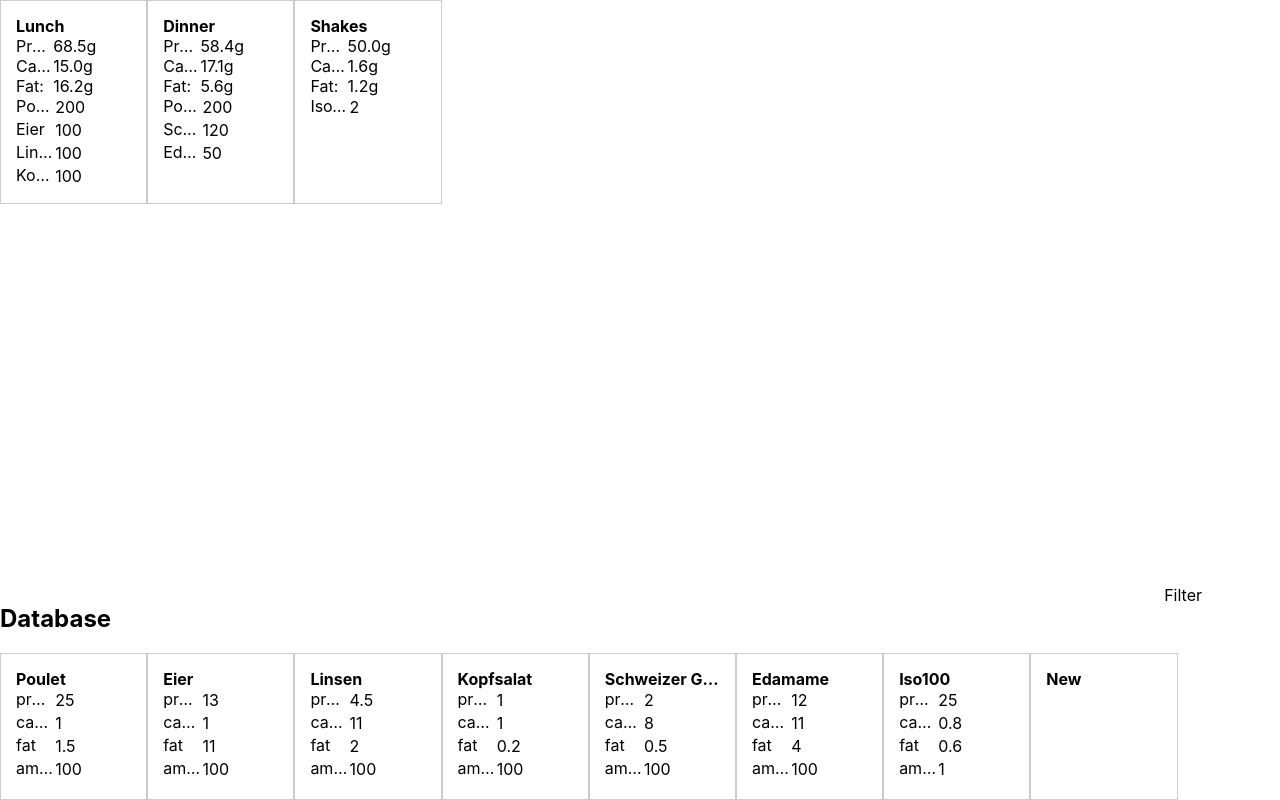
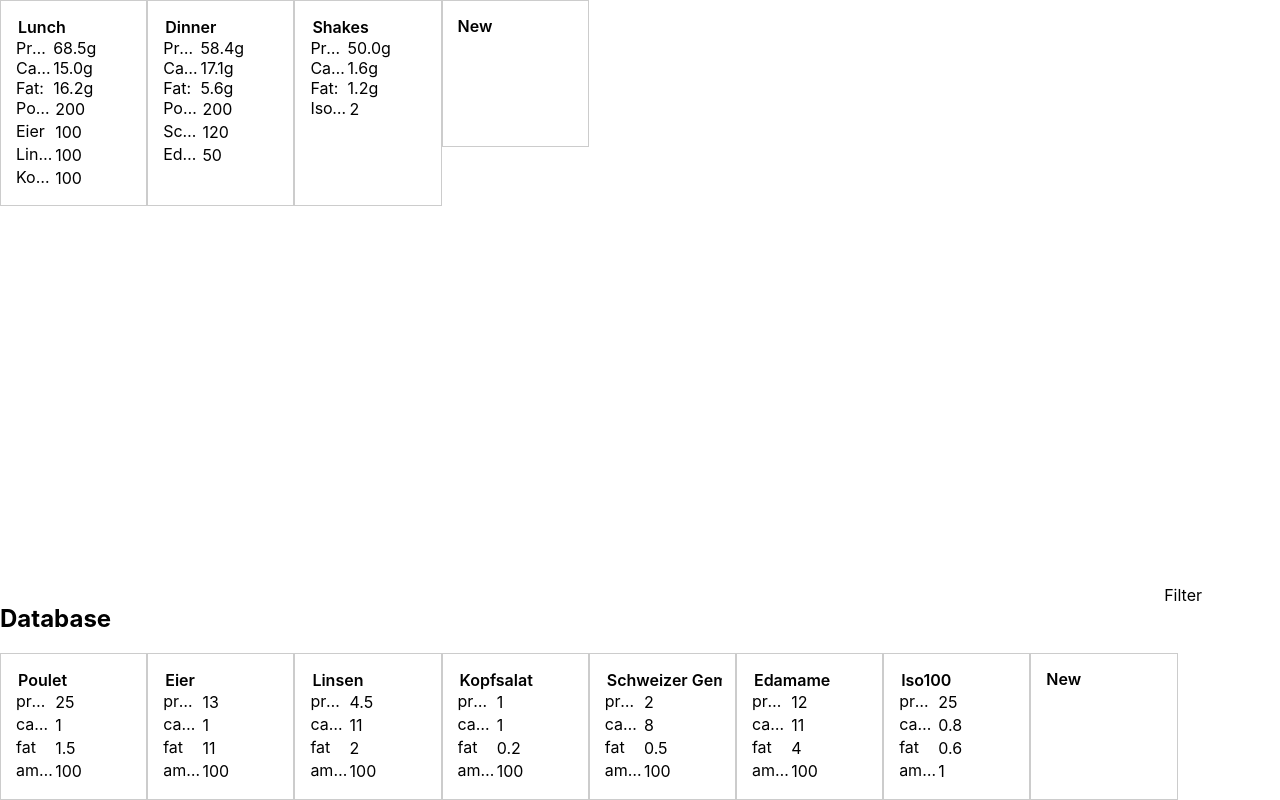
Before and after one commit to nanexo/MealPlanner, a React (Create React App) app: page / in a window 1280 px wide. Built offline with nearby package versions, Linux system fonts and the light colour scheme.

Commit message:
support adding new meals/foods, make title editable

```diff
--- a/src/App.css
+++ b/src/App.css
@@ -2,7 +2,7 @@ body, html, #root {
 	height: 100vh;
 }
 
-span, div {
+span {
 	white-space: nowrap;
 	overflow: hidden;
 	text-overflow: ellipsis;
--- a/src/Card.css
+++ b/src/Card.css
@@ -6,5 +6,7 @@
 }
 
 .card-header {
-	font-weight: bold;
+	font-weight: 600;
+	font-size: 16px;
+	width: 100%;
 }
--- a/src/Card.js
+++ b/src/Card.js
@@ -1,11 +1,17 @@
 import React from 'react';
+import Entry from './Entry';
 import './Card.css';
 
 
 function Card(props) {
+	let header = props.editableTitle ?
+		<Entry appearance="card-header" value={props.title} placeholder="Title" onValueChanged={props.onHeaderChanged} /> :
+		<span className="card-header">{props.title}</span>
+
+
 	return (
-		<div className="card">
-			<div className="card-header">{props.title}</div>
+		<div className="card" onClick={props.onClickHandler}>
+			{header}
 			{props.children}
 		</div>
 	);
--- a/src/Entry.css
+++ b/src/Entry.css
@@ -1,16 +1,15 @@
-span {
-}
-
 input {
 	border: none;
-	border-bottom: 1px solid transparent;
 	font: inherit;
 }
 
-input:hover {
+input.field {
+	border-bottom: 1px solid transparent;
+}
+input.field:hover {
 	border-bottom: 1px solid #ddd;
 }
 
-input:focus {
+input.field:focus {
 	border-bottom: 1px solid #bbb
 }
--- a/src/Entry.js
+++ b/src/Entry.js
@@ -11,8 +11,8 @@ function Entry(props) {
 
 	return (
 		<>
-			<span>{props.label}</span>
-			<input type="text" value={value} onChange={handleValueChanged} size={props.size || 3} />
+			{!!props.label ? <span>{props.label}</span> : null}
+			<input type="text" placeholder={props.placeholder} className={props.appearance} value={value} onChange={handleValueChanged} size={props.size || 3} />
 		</>
 	);
 }
--- a/src/FoodCard.js
+++ b/src/FoodCard.js
@@ -5,7 +5,7 @@ import { mealStore } from './MealStore';
 
 function FoodCard(props) {
 	const valueChanged = (field, value) => mealStore.updateFood(props.food.id, field, value);
-	const inflateEntries = (name, index) => <Entry key={index} field={name} label={name} value={props.food[name]} onValueChanged={valueChanged} />;
+	const inflateEntries = (name, index) => <Entry key={index} field={name} label={name} appearance="field" value={props.food[name]} onValueChanged={valueChanged} />;
 
 	const entries = ['protein', 'carbs', 'fat', 'amount'].map(inflateEntries);
 
--- a/src/FoodDatabase.js
+++ b/src/FoodDatabase.js
@@ -34,11 +34,17 @@ class FoodDatabase extends React.Component {
 		if(!!this.state.filterText) {
 			foods = foods.filter((food) => food.title.startsWith(this.state.filterText));
 		}
-		const cards = foods.map((food, index) => <Card key={food.id} title={food.title}><FoodCard food={food} /></Card>);
+
+		const cards = foods.map((food, index) => {
+			const onHeaderChanged = (field, value) => mealStore.updateFood(food.id, 'title', value);
+			return <Card key={food.id} title={food.title} editableTitle={true} onHeaderChanged={onHeaderChanged}><FoodCard food={food} /></Card>
+		});
 		const centerContent = <HorizontalContainer>{cards}</HorizontalContainer>;
-		const newCard = <Card title="New" />
 
 		const onFilterValueChanged = (field, value) => this.setState({filterText: value});
+
+		const onNewHandler = () => mealStore.addFood();
+		const newCard = <Card title="New" onClickHandler={onNewHandler} />
 
 		const topContent = (
 			<DockContainer
--- a/src/MealCard.js
+++ b/src/MealCard.js
@@ -11,11 +11,11 @@ function MealCard(props) {
 		const mealEntries = props.items.map((mealEntry, index) => {
 			const valueChanged = (field, value) => mealStore.updateMealAmount(props.id, mealEntry.id, value);
 			const foodLabel = mealStore.getFood(mealEntry.foodId).title;
-			return <Entry key={mealEntry.id} value={mealEntry.amount} label={foodLabel} onValueChanged={valueChanged} />;
+			return <Entry key={mealEntry.id} value={mealEntry.amount} label={foodLabel} appearance="field" onValueChanged={valueChanged} />;
 		});
 
 		return (
-			<Card title={props.title}>
+			<Card title={props.title} editableTitle={true}>
 				<GridContainer columns="1fr auto">
 					<MealEntryTotals items={props.items} />
 					{mealEntries}
--- a/src/MealContainer.js
+++ b/src/MealContainer.js
@@ -1,5 +1,7 @@
 import React from 'react';
 import MealCard from './MealCard';
+import Card from './Card';
+import DockContainer from './layout/DockContainer';
 import { mealStore } from './MealStore';
 import './MealContainer.css';
 
@@ -27,11 +29,17 @@ class MealContainer extends React.Component {
 
 	render() {
 		const mealCards = this.state.meals.map((meal, index) => <MealCard key={meal.id} title={meal.title} id={meal.id} items={meal.meals} />)
+		const mealContainer = <div className="meal-container">{mealCards}</div>;
 
+		const onNewClickHandler = () => mealStore.addMeal();
+
+		const newMealCard = <Card title="New" onClickHandler={onNewClickHandler} />
 		return (
-			<div className="meal-container">
-				{mealCards}
-			</div>
+			<DockContainer
+				left={mealContainer}
+				center={newMealCard}
+				/>
+
 		);
 	}
 
--- a/src/MealStore.js
+++ b/src/MealStore.js
@@ -2,6 +2,7 @@ class MealStore {
 	#updateCallbacks = {};
 
 	#emptyFoodObject = {id: -1, title: '', protein: '', carbs: '', fat: '', fiber: '', amount: ''};
+	#emptyMealObject = {id: -1, title: '', meals: []};
 
 	#foods = [
 		{id: 0, title: 'Poulet', protein: 25, carbs: 1, fat: 1.5, fiber: 0, amount: 100},
@@ -65,12 +66,21 @@ class MealStore {
 
 	updateFood(foodId, field, value) {
 		let food = this.#foods.find(food => food.id === foodId);
-		if(!food) {
-			food = Object.assign({}, this.#emptyFoodObject);
-			food.id = this.#foods.length;
-			this.#foods.push(food);
-		}
 		food[field] = value;
+		this.__update();
+	}
+
+	addFood() {
+		let newFood = Object.assign({}, this.#emptyFoodObject);
+		newFood.id = this.#foods.length;
+		this.#foods.push(newFood);
+		this.__update();
+	}
+
+	addMeal() {
+		let newMeal = Object.assign({}, this.#emptyMealObject);
+		newMeal.id = this.#meals.length;
+		this.#meals.push(newMeal);
 		this.__update();
 	}
 
```
